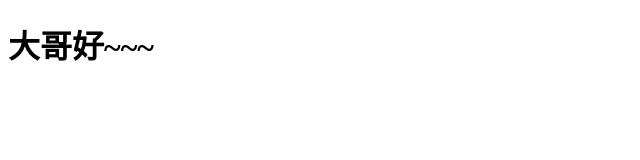
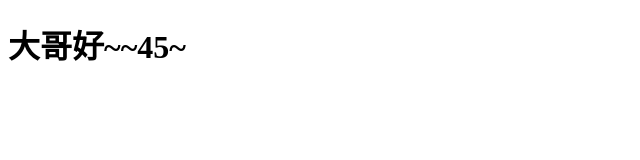
Before and after one commit to GitHub1107369736/myDemo, a plain HTML site: page demo.html in a window 1280 px wide. Shown: the full height of the page, 0-640 px from the left. Drawn offline with Linux system fonts and the light colour scheme.

Commit message:
Update demo.html

```diff
--- a/demo.html
+++ b/demo.html
@@ -6,6 +6,6 @@
     <title>Document</title>
 </head>
 <body>
-    <h1>大哥好~~~</h1>
+    <h1>大哥好~~45~</h1>
 </body>
 </html>
```
